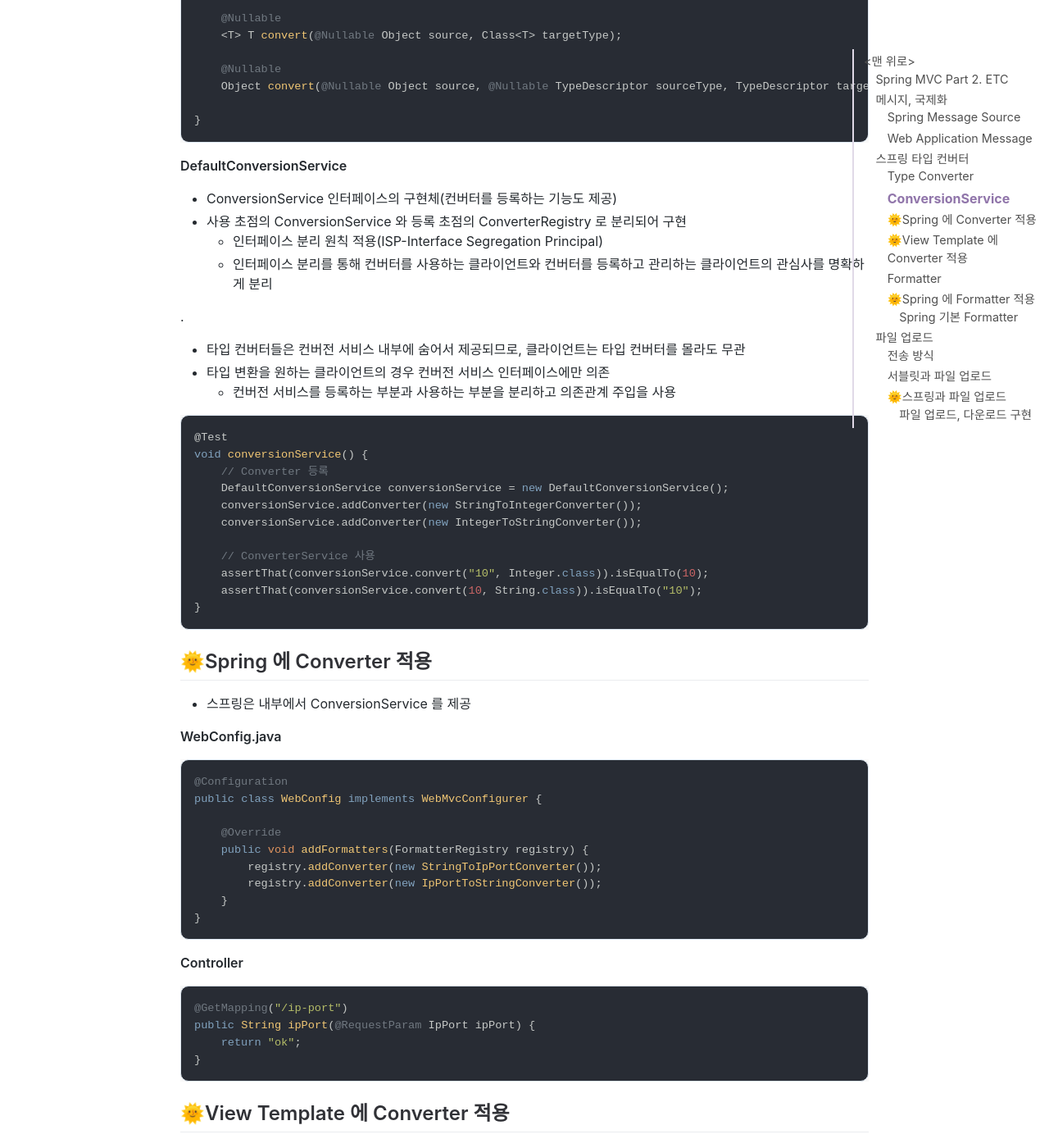
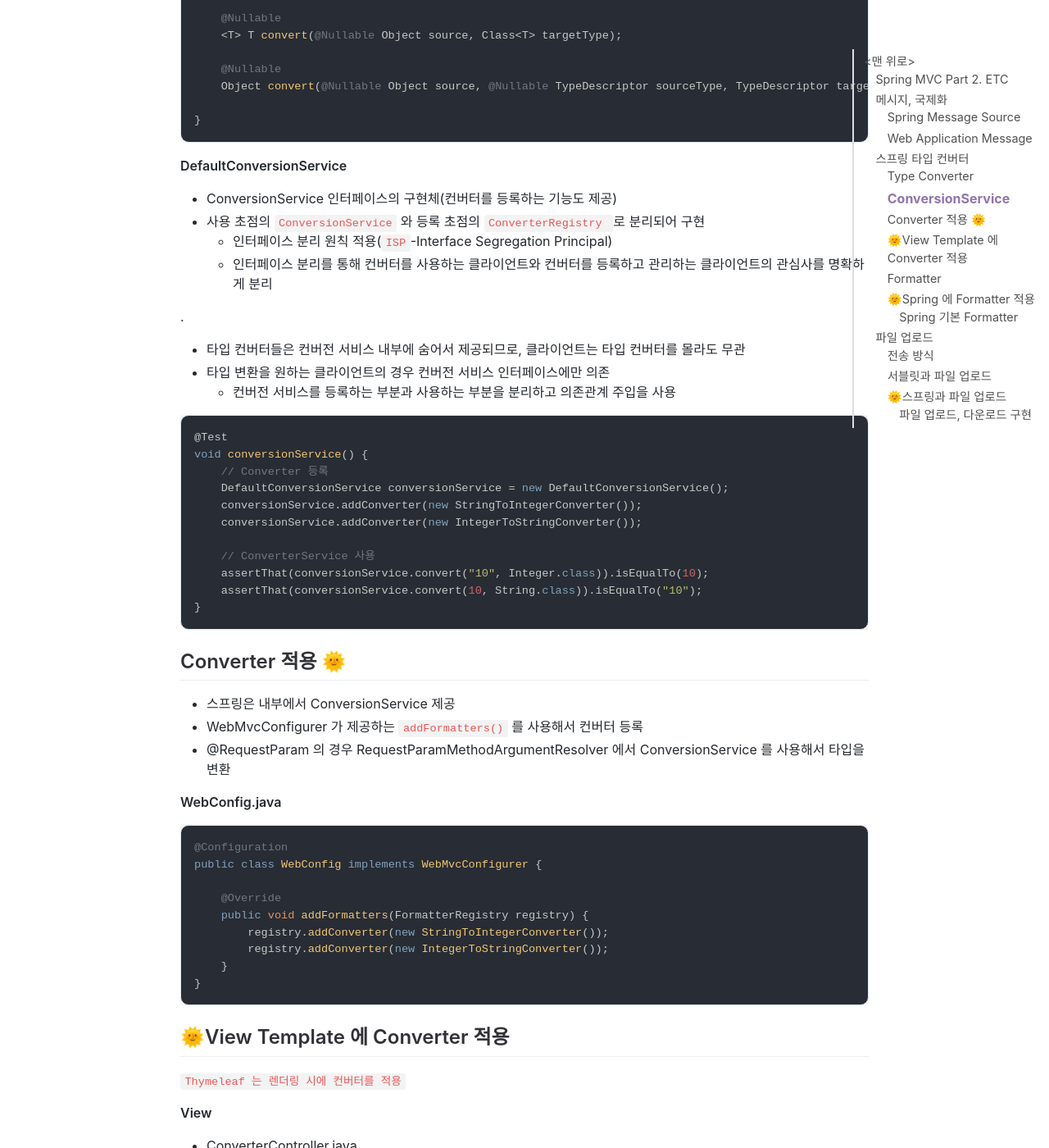
Before and after one commit to jihunparkme/jihunparkme.github.io, a Jekyll site: the page built from _posts/2021-10-12-Spring-MVC-Part2-Etc.md, in a window 1280 px wide and 1400 px high, scrolled down 6125 px. Shown: the whole window at 82% size. Built offline with Jekyll 4.4.1, drawn with Linux system fonts in a browser that asks for light colours; nearby versions of some CDN libraries; comment, search, counter and statistics services are not loaded.

Commit message:
[Spring Conquest] Converter 적용

````diff
--- a/_posts/2021-10-12-Spring-MVC-Part2-Etc.md
+++ b/_posts/2021-10-12-Spring-MVC-Part2-Etc.md
@@ -280,8 +280,8 @@ public interface ConversionService {
 **DefaultConversionService**
 
 - ConversionService 인터페이스의 구현체(컨버터를 등록하는 기능도 제공)
-- 사용 초점의 ConversionService 와 등록 초점의 ConverterRegistry 로 분리되어 구현
-  - 인터페이스 분리 원칙 적용(ISP-Interface Segregation Principal)
+- 사용 초점의 `ConversionService` 와 등록 초점의 `ConverterRegistry `로 분리되어 구현
+  - 인터페이스 분리 원칙 적용(`ISP`-Interface Segregation Principal)
   - 인터페이스 분리를 통해 컨버터를 사용하는 클라이언트와 컨버터를 등록하고 관리하는 클라이언트의 관심사를 명확하게 분리
 
 .
@@ -304,9 +304,11 @@ void conversionService() {
 }
 ```
 
-## 🌞Spring 에 Converter 적용
+## Converter 적용 🌞
 
-- 스프링은 내부에서 ConversionService 를 제공
+- 스프링은 내부에서 ConversionService 제공
+- WebMvcConfigurer 가 제공하는 `addFormatters()` 를 사용해서 컨버터 등록
+- @RequestParam 의 경우 RequestParamMethodArgumentResolver 에서 ConversionService 를 사용해서 타입을 변환
 
 **WebConfig.java**
 
@@ -316,18 +318,9 @@ public class WebConfig implements WebMvcConfigurer {
 
     @Override
     public void addFormatters(FormatterRegistry registry) {
-        registry.addConverter(new StringToIpPortConverter());
-        registry.addConverter(new IpPortToStringConverter());
+        registry.addConverter(new StringToIntegerConverter());
+        registry.addConverter(new IntegerToStringConverter());
     }
-}
-```
-
-**Controller**
-
-```java
-@GetMapping("/ip-port")
-public String ipPort(@RequestParam IpPort ipPort) {
-    return "ok";
 }
 ```
 
````
